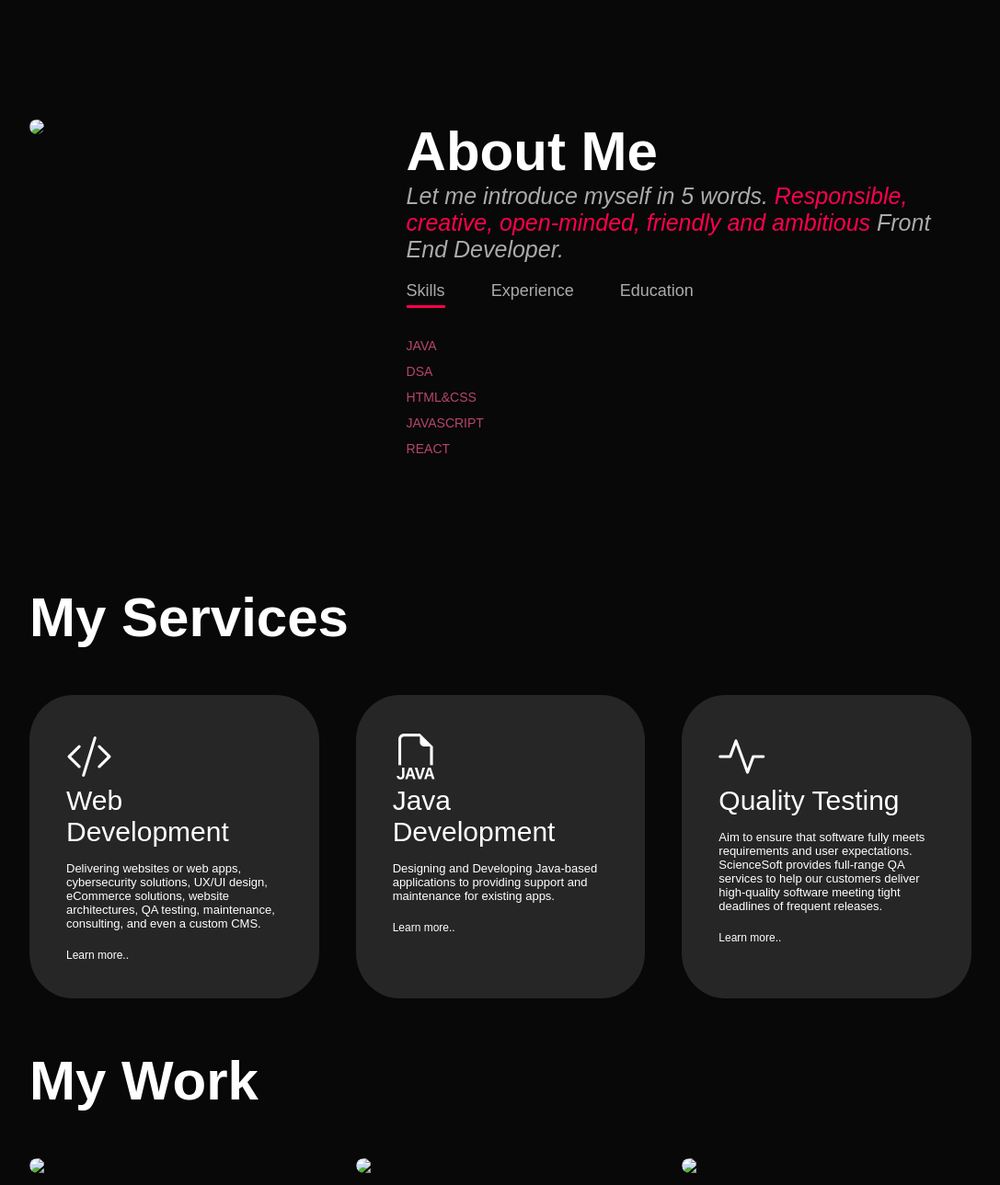
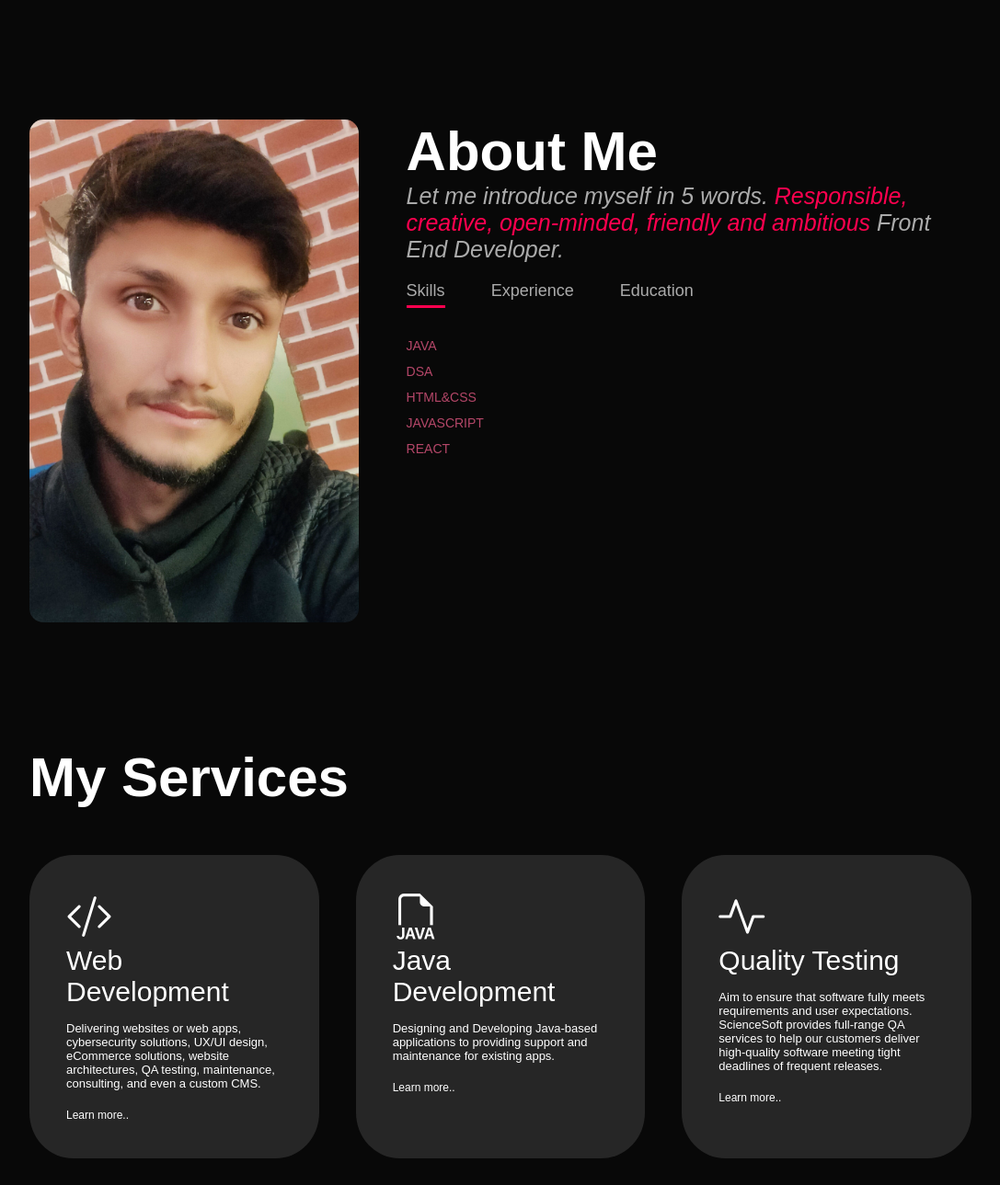
Before and after one commit to Vishal25082000/my-portfolio, a plain HTML site: page index.html in a window 1280 px wide. Shown: the part 760-2049 px from the top of the page at 92% size, without its empty margins (96-1183 px from the left). Drawn offline with nearby package versions, Linux system fonts and the light colour scheme.

Commit message:
Update index.html

```diff
--- a/index.html
+++ b/index.html
@@ -13,7 +13,7 @@
 		<div id="header">
 			<div class="container">
 				<nav>
-					<img src="./images/vk.jpg" class="logo">
+					<img src="vk.jpg" class="logo">
 					<ul id="sidemenu">
 						<li><a href="#header">Home</a></li>
 						<li><a href="#about">About</a></li>
@@ -40,7 +40,7 @@
 			<div class="container">
 				<div class="row">
 					<div class="about-col-1">
-						<img src="./images/2.jpg">
+						<img src="2.jpg">
 					</div>
 					<div class="about-col-2">
 						<h1 class="sub-title">About Me</h1>
@@ -121,7 +121,7 @@
         		<h1 class="sub-title">My Work</h1>
         		<div class="work-list">
         			<div class="work">
-        				<img src="./images/ping.jpg">
+        				<img src="ping.jpg">
         				<div class="layer">
         					<h3>Ping Pong Game</h3>
         					<p>This game Developed by Me and using HTML,CSS & JavaScript.Play And Enjoy.</p>
@@ -129,7 +129,7 @@
         				</div>
         			</div>
         			<div class="work">
-        				<img src="./images/imdb.jpg">
+        				<img src="imdb.jpg">
         				<div class="layer">
         					<h3>Imdb Clone</h3>
         					<p>This IMDB Clone is made up by help of OMDI API.In this clone You can search your favorite movie and its gener and platforms. </p>
@@ -137,7 +137,7 @@
         				</div>
         			</div>
         			<div class="work">
-        				<img src="./images/calcu.jpg">
+        				<img src="calcu.jpg">
         				<div class="layer">
         					<h3>Calculator</h3>
         					<p>Using tools like Html Css.Use can calculate any thing...</p>
```
